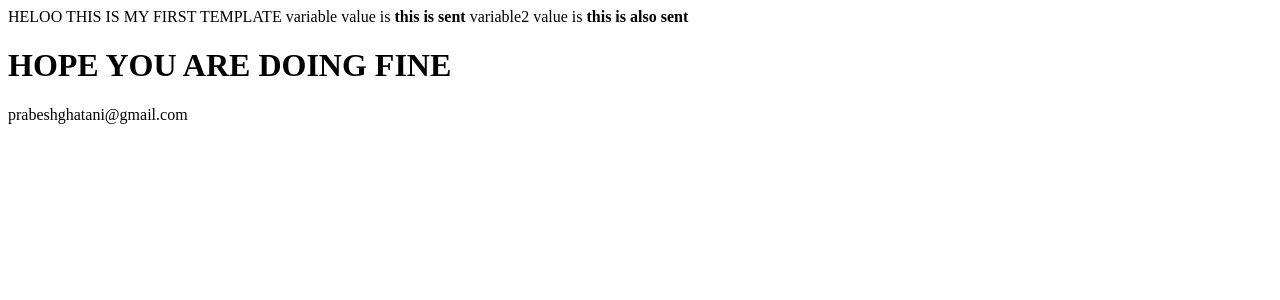
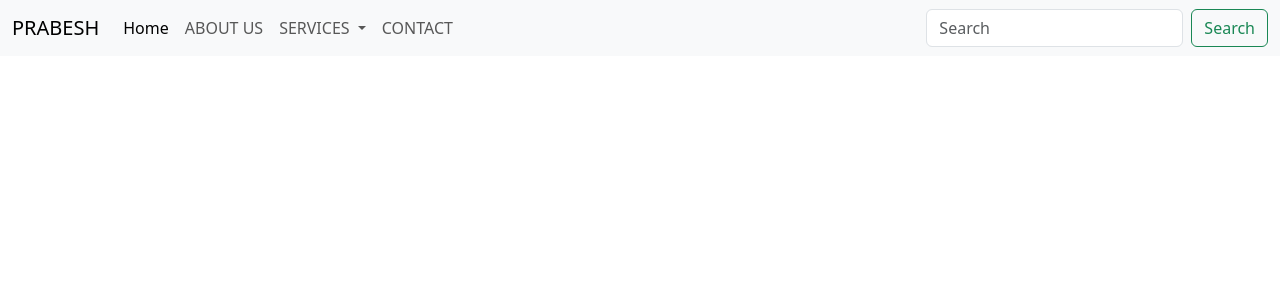
Before and after one commit to prabesh0000/django, a Django app: page / in a window 1280 px wide. Shown: the top 300 px of the page. Run offline with Django 5.2, Linux system fonts and the light colour scheme.

Commit message:
added templates from bootstrap

```diff
--- a/mysite/myapp/admin.py
+++ b/mysite/myapp/admin.py
@@ -1,5 +1,3 @@
 from django.contrib import admin
-from .models import *
-from .models import catagory
 
 # Register your models here.
--- a/mysite/myapp/urls.py
+++ b/mysite/myapp/urls.py
@@ -5,9 +5,9 @@ from myapp import views
 # urls dispatcher process
 urlpatterns = [
  path ('', views.index ,  name = 'myapp'),
- path ('services', views.services ,  name = 'myapp'),
+ path ('services', views.services ,  name = 'services'),
  path ('about', views.about ,  name = 'about'),
- path ('contact', views.about ,  name = 'about'),
+ path ('contact', views.about ,  name = 'contact'),
 
 
 
--- a/mysite/mysite/settings.py
+++ b/mysite/mysite/settings.py
@@ -55,7 +55,7 @@ ROOT_URLCONF = 'mysite.urls'
 TEMPLATES = [
     {
         'BACKEND': 'django.template.backends.django.DjangoTemplates',
-        'DIRS': [os.path.join(BASE_DIR,'templates')],
+        'DIRS': [  BASE_DIR / "templates",],
 
 
         'APP_DIRS': True,
@@ -128,6 +128,6 @@ DEFAULT_AUTO_FIELD = 'django.db.models.BigAutoField'
  #added manually
 STATICFILES_DIRS = [
     BASE_DIR / "static",
-    "/var/www/static/",
+
 
 ]
--- a/mysite/templates/index.html
+++ b/mysite/templates/index.html
@@ -1,21 +1,48 @@
-
-
-<!DOCTYPE html>
+<!doctype html>
 <html lang="en">
-<head>
-    <meta charset="UTF-8">
-    <meta name="viewport" content="width=device-width, initial-scale=1.0">
-    <title>TEMPLATE</title>
-</head>
-<body>
-    HELOO
-    THIS IS MY FIRST TEMPLATE
-
-    variable value is <b> {{variable }} </b>
-    variable2 value is <b> {{variable2 }} </b>
-    <H1>HOPE YOU ARE DOING FINE</H1>
-</body>
-<footer>
-    prabeshghatani@gmail.com
-</footer>
+  <head>
+    <meta charset="utf-8">
+    <meta name="viewport" content="width=device-width, initial-scale=1">
+    <title>DJANGO WEBSITE</title>
+    <link href="https://cdn.jsdelivr.net/npm/bootstrap@5.3.3/dist/css/bootstrap.min.css" rel="stylesheet" integrity="sha384-QWTKZyjpPEjISv5WaRU9OFeRpok6YctnYmDr5pNlyT2bRjXh0JMhjY6hW+ALEwIH" crossorigin="anonymous">
+  </head>
+  <body>
+    <nav class="navbar navbar-expand-lg bg-body-tertiary">
+        <div class="container-fluid">
+          <a class="navbar-brand" href="#">PRABESH</a>
+          <button class="navbar-toggler" type="button" data-bs-toggle="collapse" data-bs-target="#navbarSupportedContent" aria-controls="navbarSupportedContent" aria-expanded="false" aria-label="Toggle navigation">
+            <span class="navbar-toggler-icon"></span>
+          </button>
+          <div class="collapse navbar-collapse" id="navbarSupportedContent">
+            <ul class="navbar-nav me-auto mb-2 mb-lg-0">
+              <li class="nav-item">
+                <a class="nav-link active" aria-current="page" href="/">Home</a>
+              </li>
+              <li class="nav-item">
+                <a class="nav-link" href="/about">ABOUT US  </a>
+              </li>
+              <li class="nav-item dropdown">
+                <a class="nav-link dropdown-toggle" href="/services" role="button" data-bs-toggle="dropdown" aria-expanded="false">
+                  SERVICES
+                </a>
+                <ul class="dropdown-menu">
+                  <li><a class="dropdown-item" href="#">LEARN</a></li>
+                   <li><a class="dropdown-item" href="#">CODE</a></li>
+                  <li><hr class="dropdown-divider"></li>
+                  <li><a class="dropdown-item" href="#">BUILD</a></li>
+                </ul>
+              </li>
+              <li class="nav-item">
+                <a class="nav-link" href="#"> CONTACT  </a>
+              </li>
+            </ul>
+            <form class="d-flex" role="search">
+              <input class="form-control me-2" type="search" placeholder="Search" aria-label="Search">
+              <button class="btn btn-outline-success" type="submit">Search</button>
+            </form>
+          </div>
+        </div>
+      </nav>
+    <script src="https://cdn.jsdelivr.net/npm/bootstrap@5.3.3/dist/js/bootstrap.bundle.min.js" integrity="sha384-YvpcrYf0tY3lHB60NNkmXc5s9fDVZLESaAA55NDzOxhy9GkcIdslK1eN7N6jIeHz" crossorigin="anonymous"></script>
+  </body>
 </html>
```
Also changed, not shown: mysite/myapp/migrations/0001_initial.py (deleted), mysite/myapp/migrations/__init__.py (deleted).
